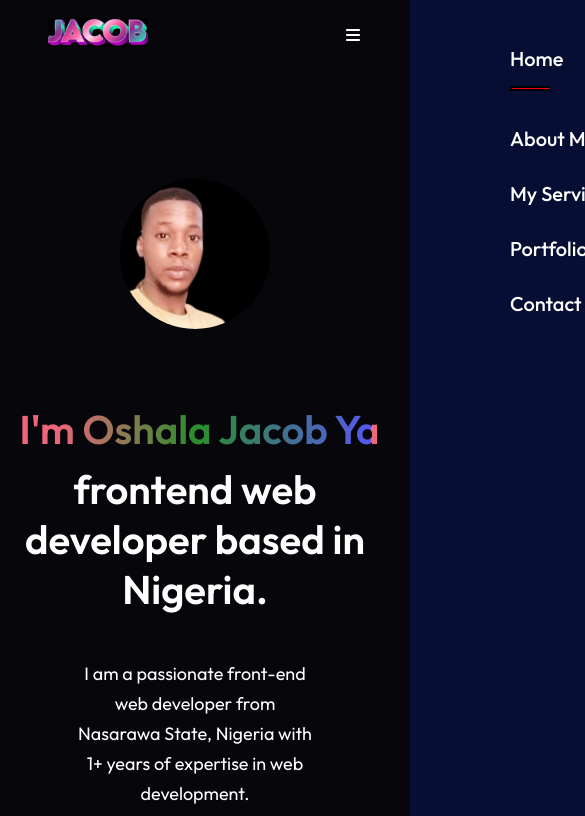
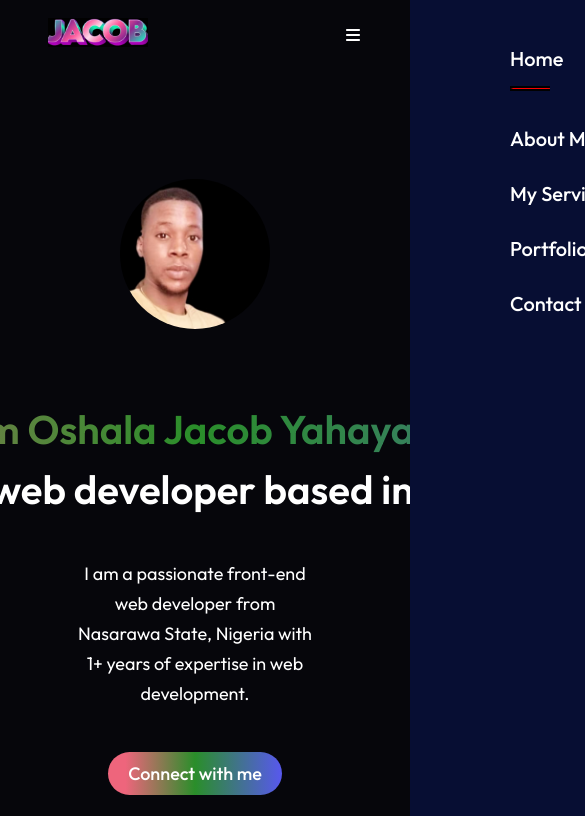
Before and after one commit to BlakWeb/Personal-Portfolio, a React (Vite) app: page / in a window 390 px wide. Shown: the top 816 px of the page, 585 px wide, since content can reach past the window. Built offline with nearby package versions, Linux system fonts and the light colour scheme.

Commit message:
Update Hero.css

```diff
--- a/src/components/Hero/Hero.css
+++ b/src/components/Hero/Hero.css
@@ -111,7 +111,7 @@
 
   .hero h1 {
     margin-top: 40px;
-    width: 90%;
+    width: 450%;
     font-size: 40px;
   }
 
```
